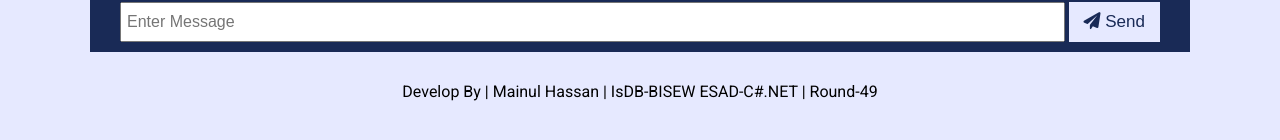
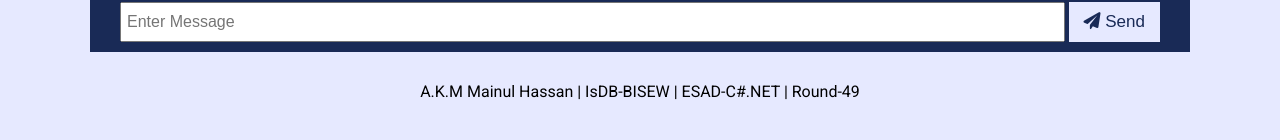
Before and after one commit to mhasanlab/isdb-bisew-chatbot, a website: page public/chat.html in a window 1280 px wide. Shown: the part 506-646 px from the top of the page. Drawn offline with nearby package versions, Linux system fonts and the light colour scheme; no server answers.

Commit message:
Update chat.html

```diff
--- a/public/chat.html
+++ b/public/chat.html
@@ -35,7 +35,7 @@
     </div>
 
     <div style="text-align: center;">
-      <p>Develop By | Mainul Hassan | IsDB-BISEW ESAD-C#.NET | Round-49</p>
+      <p>A.K.M Mainul Hassan | IsDB-BISEW | ESAD-C#.NET | Round-49</p>
     </div>
 
     <script
```
